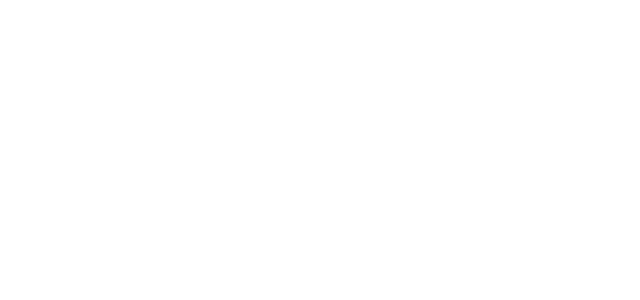
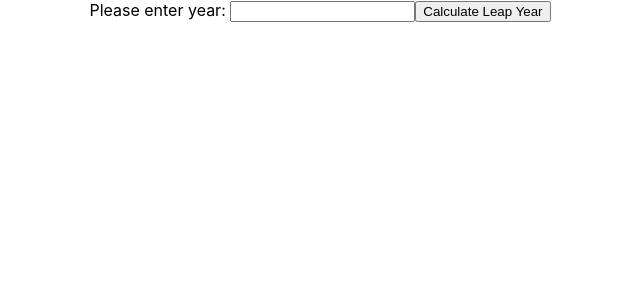
Before and after one commit to arepalli-praveenkumar/kata-leap-year, a React (Create React App) app: page / in a window 1280 px wide. Shown: the top 300 px of the page, without its empty margins (320-960 px from the left). Built offline with nearby package versions, Linux system fonts and the light colour scheme.

Commit message:
Added simple UI to enter year to validate

```diff
--- a/src/App.js
+++ b/src/App.js
@@ -1,12 +1,44 @@
 import React from 'react';
 import './App.css';
-import { FOUR, FOUR_HUNDRED, HUNDRED } from './constants';
+import { FOUR, FOUR_HUNDRED, HUNDRED, VALID_LEAP_YEAR_TEXT, INVALID_LEAP_YEAR_TEXT } from './constants';
 
-function App() {
-  return (
+class App extends React.Component {
+  constructor(props) {
+    super(props);
+    this.state = {
+      inputYear: "",
+      message: ""
+    };
+
+    // This binding is necessary to make `this` work in the callback
+    this.handleClick  = this.handleClick.bind(this);
+    this.handleChange = this.handleChange.bind(this);
+  };
+
+  handleChange(event) {
+    this.setState({inputYear: event.target.value});
+    this.setState({message: ""});
+  }
+
+  handleClick() {
+    if (this.state.inputYear) {
+      const leapYearStatusMessage = IsValidLeapYear(this.state.inputYear);
+      const xx = leapYearStatusMessage ? VALID_LEAP_YEAR_TEXT : INVALID_LEAP_YEAR_TEXT
+      this.setState({message: xx});
+    } else {
+      alert("Please enter valid positive number")
+    }
+
+  };
+
+  render() {
+    return (
     <div className="App">
+      Please enter year: <input type="text" value={this.state.inputYear} onChange={this.handleChange}/>
+      <button onClick={this.handleClick}>Calculate Leap Year</button>
+      <div>{this.state.inputYear} {this.state.message}</div>
     </div>
-  );
+  )};
 }
 
 export function IsYearDivisibleBy4(year) {
--- a/src/constants.js
+++ b/src/constants.js
@@ -1,5 +1,7 @@
 export const FOUR = 4;
 export const FOUR_HUNDRED = 400;
 export const HUNDRED = 100;
-export const SEVENTEEN_HUNDRED = 1700;
+export const INVALID_YEAR = 1700;
 export const VALID_LEAP_YEAR = 2016;
+export const VALID_LEAP_YEAR_TEXT = "Valid Leap Year";
+export const INVALID_LEAP_YEAR_TEXT = "Invalid Leap Year";
```
Also changed, not shown: 1 other file (tests, documents, lock files or other folders).
